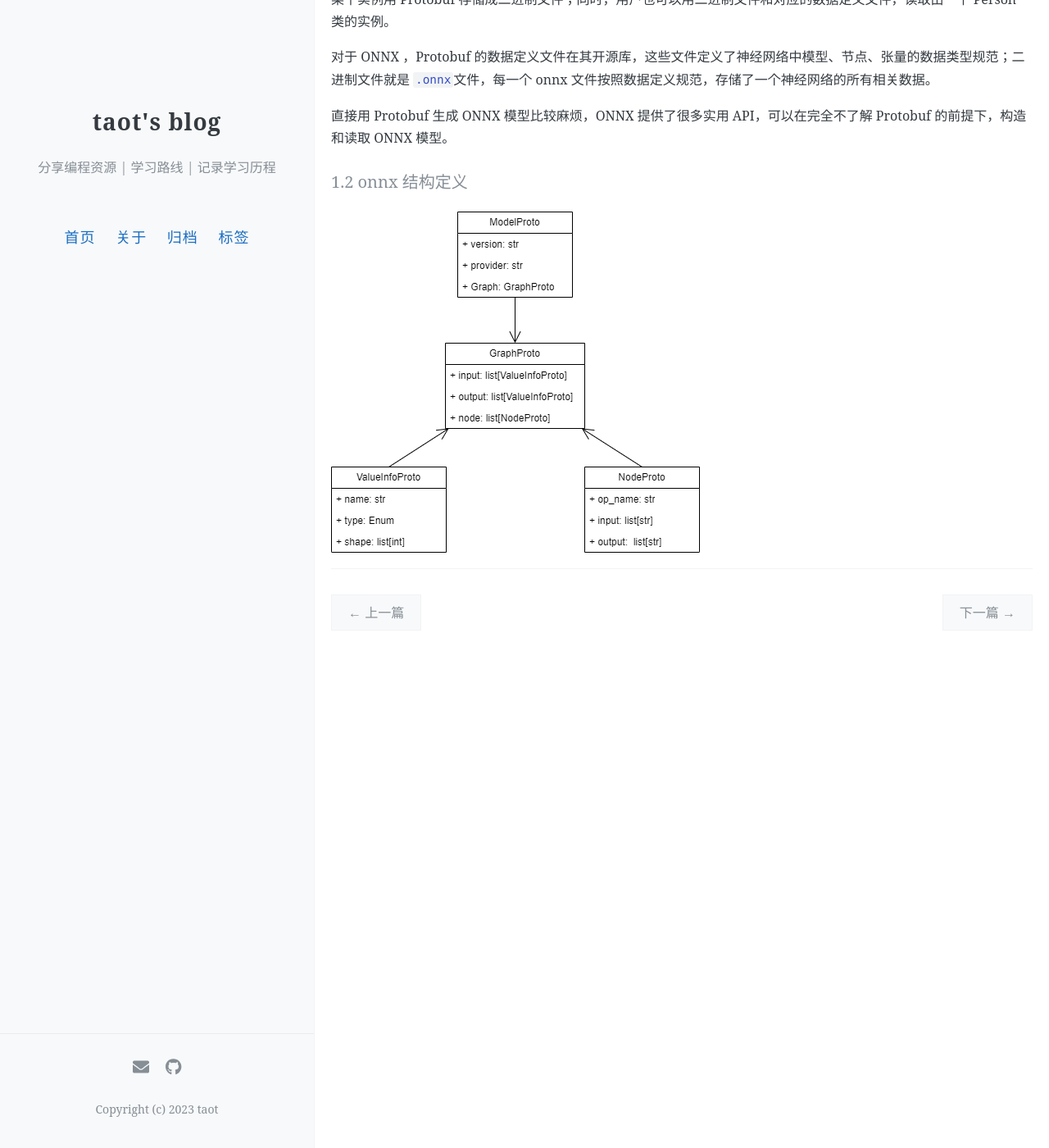
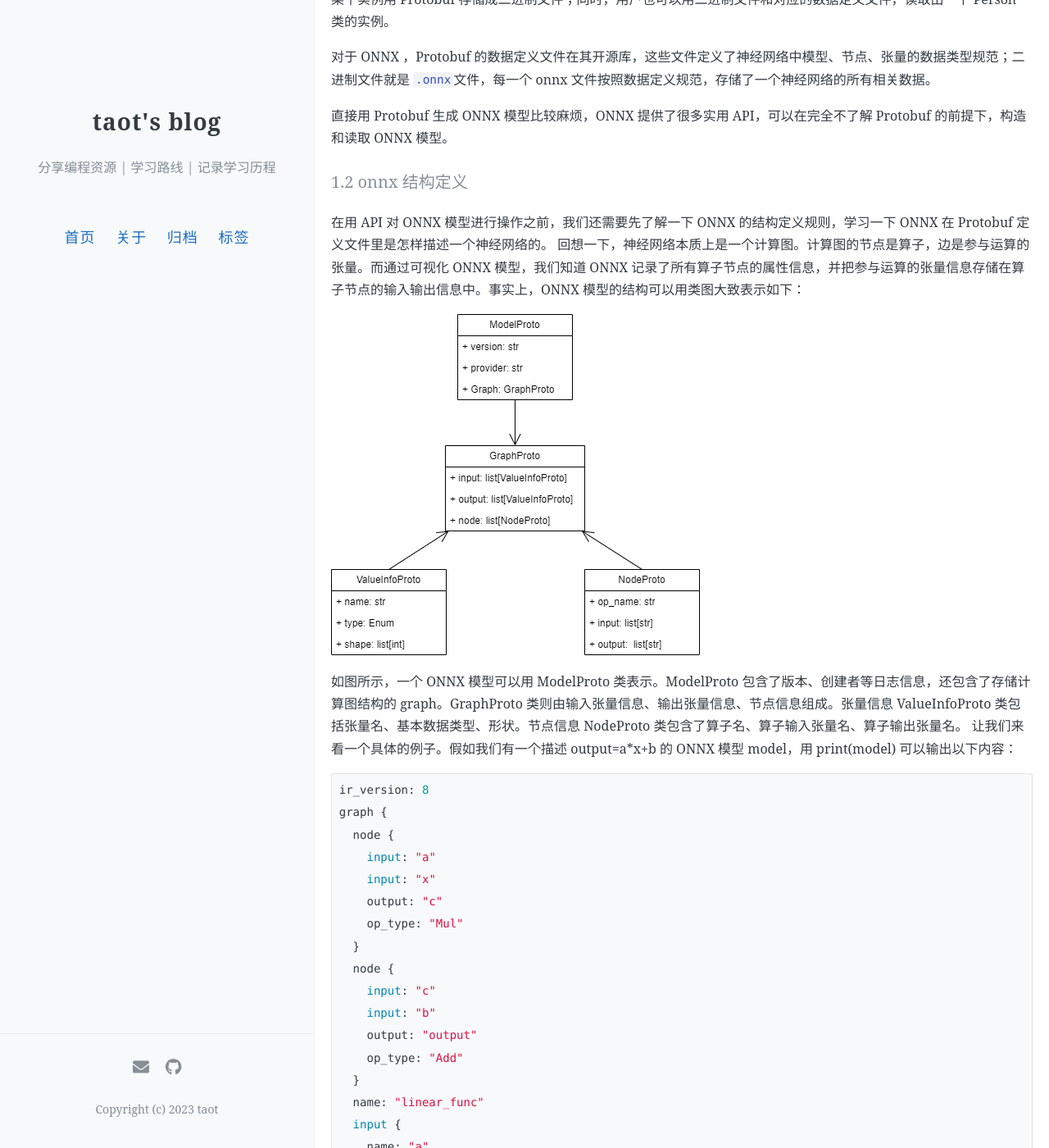
Before and after one commit to Taot-chen/Taot-chen.github.io, a Jekyll site: the page built from _posts/2024-01-05-model_deployment_4_modify_tune_onnx.md, in a window 1280 px wide and 1400 px high, scrolled down 733 px. Shown: the whole window at 82% size. Built offline with Jekyll 4.4.1, drawn with Linux system fonts in a browser that asks for light colours; comment, search, counter and statistics services are not loaded; some of the changed text lies outside the part shown.

````diff
--- a/_posts/2024-01-05-model_deployment_4_modify_tune_onnx.md
+++ b/_posts/2024-01-05-model_deployment_4_modify_tune_onnx.md
@@ -30,4 +30,85 @@ ONNX 在底层是用 Protobuf 定义的。*Protobuf，全称 **Protocol Buffer**
 
 #### 1.2 onnx 结构定义
 
+在用 API 对 ONNX 模型进行操作之前，我们还需要先了解一下 ONNX 的结构定义规则，学习一下 ONNX 在 Protobuf 定义文件里是怎样描述一个神经网络的。
+回想一下，神经网络本质上是一个计算图。计算图的节点是算子，边是参与运算的张量。而通过可视化 ONNX 模型，我们知道 ONNX 记录了所有算子节点的属性信息，并把参与运算的张量信息存储在算子节点的输入输出信息中。事实上，ONNX 模型的结构可以用类图大致表示如下：
+
 ![onnx结构定义](../blog_images/github_drawing_board_for_gitpages_blog/onnx结构定义.png)
+
+如图所示，一个 ONNX 模型可以用 ModelProto 类表示。ModelProto 包含了版本、创建者等日志信息，还包含了存储计算图结构的 graph。GraphProto 类则由输入张量信息、输出张量信息、节点信息组成。张量信息 ValueInfoProto 类包括张量名、基本数据类型、形状。节点信息 NodeProto 类包含了算子名、算子输入张量名、算子输出张量名。
+让我们来看一个具体的例子。假如我们有一个描述 output=a*x+b 的 ONNX 模型 model，用 print(model) 可以输出以下内容：
+
+```python
+ir_version: 8
+graph {
+  node {
+    input: "a"
+    input: "x"
+    output: "c"
+    op_type: "Mul"
+  }
+  node {
+    input: "c"
+    input: "b"
+    output: "output"
+    op_type: "Add"
+  }
+  name: "linear_func"
+  input {
+    name: "a"
+    type {
+      tensor_type {
+        elem_type: 1
+        shape {
+          dim {dim_value: 10}
+          dim {dim_value: 10}
+        }
+      }
+    }
+  }
+  input {
+    name: "x"
+    type {
+      tensor_type {
+        elem_type: 1
+        shape {
+          dim {dim_value: 10}
+          dim {dim_value: 10}
+        }
+      }
+    }
+  }
+  input {
+    name: "b"
+    type {
+      tensor_type {
+        elem_type: 1
+        shape {
+          dim {dim_value: 10}
+          dim {dim_value: 10}
+        }
+      }
+    }
+  }
+  output {
+    name: "output"
+    type {
+      tensor_type {
+        elem_type: 1
+        shape {
+          dim { dim_value: 10}
+          dim { dim_value: 10}
+        }
+      }
+    }
+  }
+}
+opset_import {version: 15}
+```
+
+对应上文中的类图，这个模型的信息由 ir_version，opset_import 等全局信息和 graph 图信息组成。而 graph 包含一个乘法节点、一个加法节点、三个输入张量 a, x, b 以及一个输出张量 output。在下一节里，我们会用 API 构造出这个模型，并输出这段结果。
+
+
+### 2 读写 onnx 模型
+
+#### 2.1 构造 onnx 模型
````
Also changed, not shown: _posts/2024-01-05-github_drawing_board_for_gitpages_blog.md (+3 -0 lines), _posts/2024-01-06-python_build_agent_pool.md (added, +7 -0 lines).
